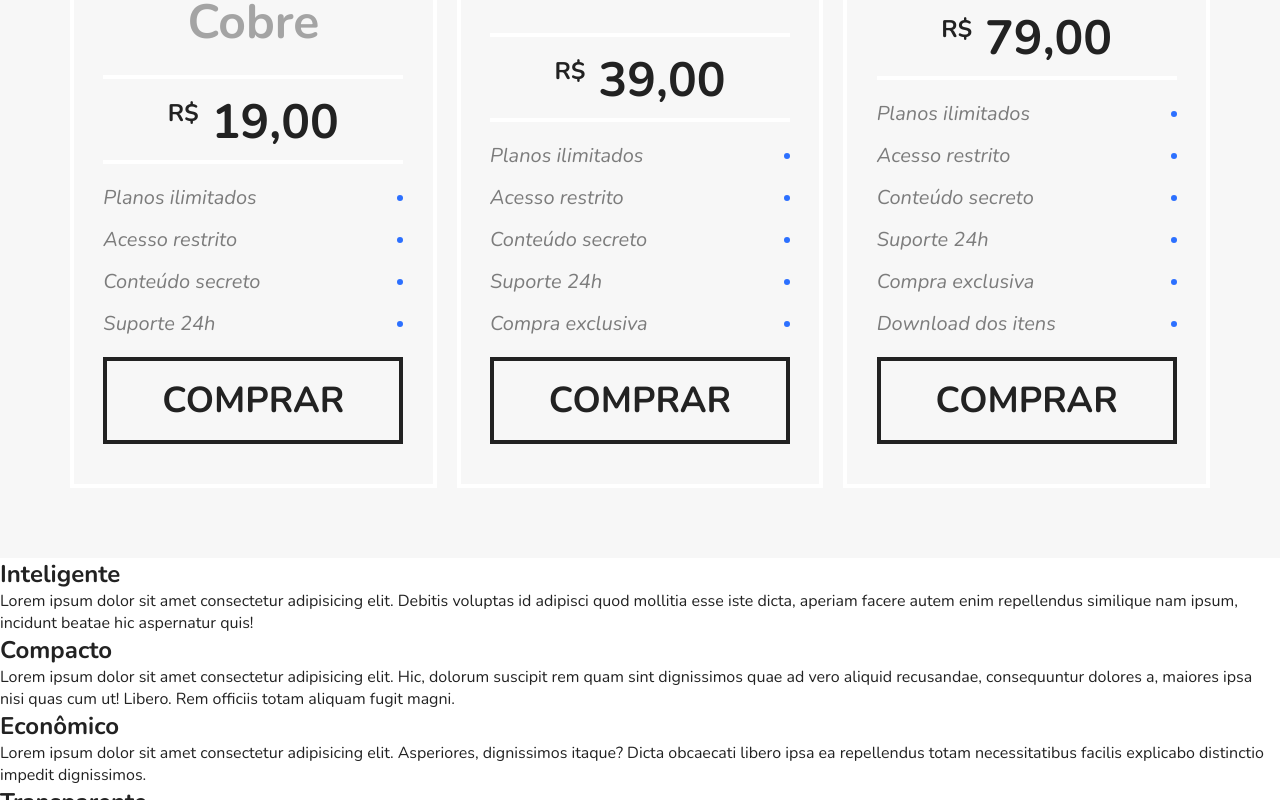
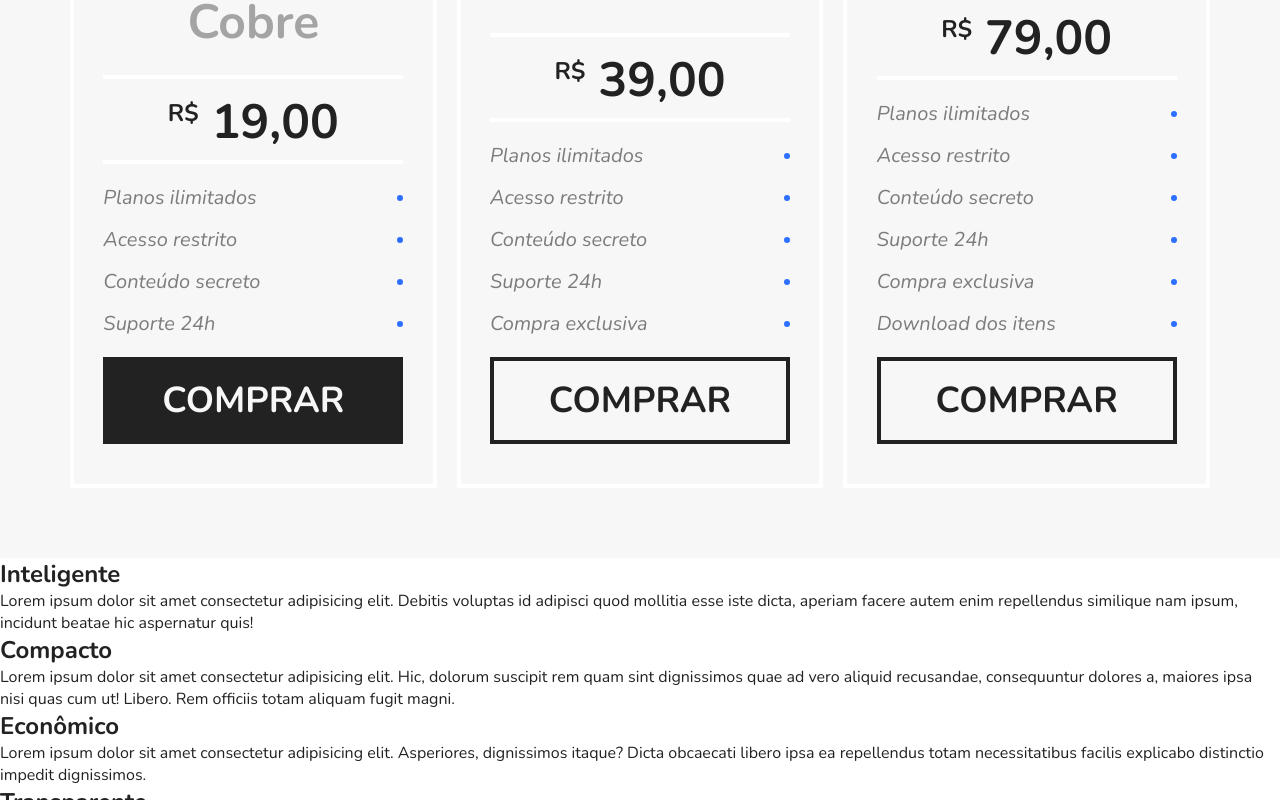
Before and after one commit to devMagno/flexblog, a plain HTML site: page index.html in a window 1280 px wide. In both pictures the pointer is over the link 253 px from the left and 2430 px from the top of the page. Shown: the part 2030-2830 px from the top of the page. Drawn offline with nearby package versions, Linux system fonts and the light colour scheme.

Commit message:
Adiciona hover nos botões da seção de preços

```diff
--- a/css/style.css
+++ b/css/style.css
@@ -208,12 +208,17 @@ img {
   max-width: 300px;
   margin: 20px auto;
   text-align: center;
-  border: 4px solid;
+  border: 4px solid #222222;
   color: #222222;
   font-weight: bold;
   text-transform: uppercase;
   font-size: 2.25em;
   padding: 15px 0;
+  transition: all .3s;
+}
+.prices-item a:hover {
+  background: #222222;
+  color: #F7F7F7;
 }
 @media (max-width: 800px) {
   .prices {
```
